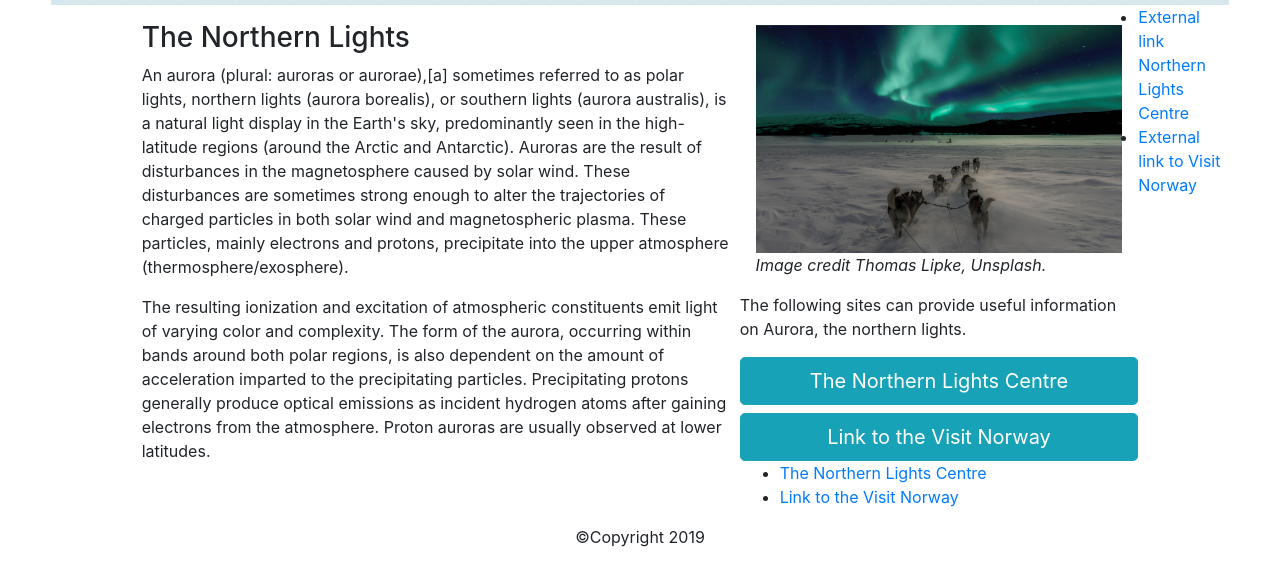
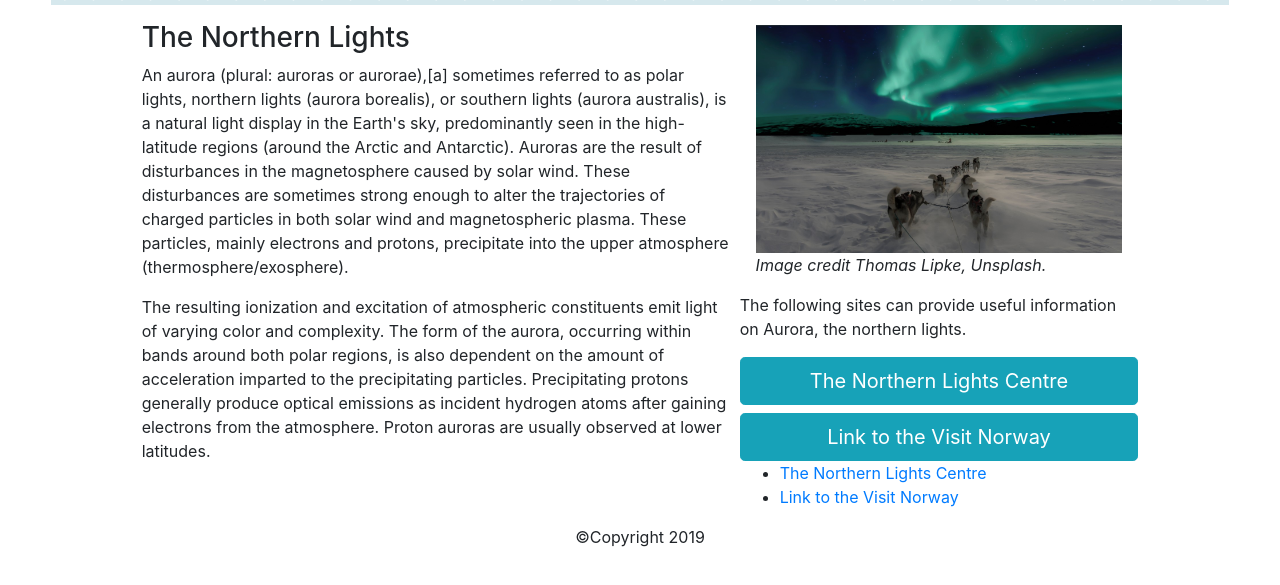
Before and after one commit to carl-urness/final_project, a plain HTML site: page northernlights.html in a window 1280 px wide. Shown: the part 155-740 px from the top of the page. Drawn offline with nearby package versions, Linux system fonts and the light colour scheme.

Commit message:
release6

```diff
--- a/northernlights.html
+++ b/northernlights.html
@@ -65,12 +65,6 @@
           </main>
         </div>
       </main>
-      <div>
-        <ul>
-          <li><a href="https://www.northernlightscentre.ca/northernlights.html">External link Northern Lights Centre</a></li>
-          <li><a href="https://www.visitnorway.com/things-to-do/nature-attractions/northern-lights/">External link to Visit Norway</a></li>
-        </ul>
-      </div>
     </div>
     <footer class="wrapper">
       &#169;Copyright 2019
```
Also changed, not shown: festivals.html (+0 -6 lines).
